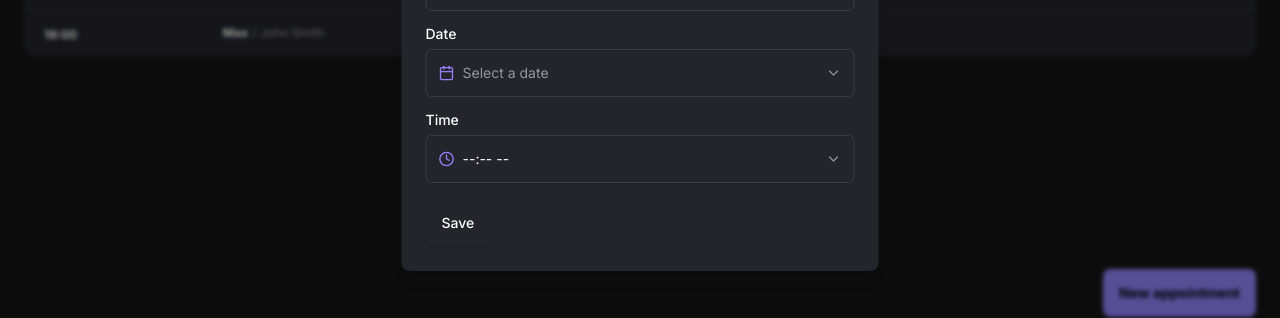
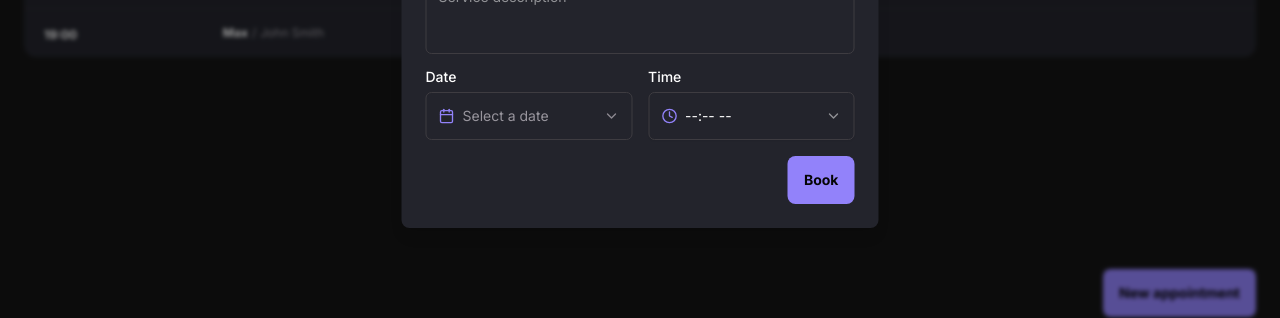
Before and after one commit to carloswimmer/pet-shop, a Next.js app: page / in a window 1280 px wide. Both pictures are taken after a click on the button "New appointment". Shown: the part 459-777 px from the top of the page. Built offline with nearby package versions, Linux system fonts and the light colour scheme.

Commit message:
Improve Book button layout

```diff
--- a/src/components/appointment-form/appointment-form.tsx
+++ b/src/components/appointment-form/appointment-form.tsx
@@ -1,7 +1,7 @@
 'use client';
 
 import { zodResolver } from '@hookform/resolvers/zod';
-import { Clock, Dog, Phone, User } from 'lucide-react';
+import { Clock, Dog, Loader2, Phone, User } from 'lucide-react';
 import { useForm } from 'react-hook-form';
 import {
   DateField,
@@ -35,6 +35,7 @@
       phone: '',
       description: '',
       scheduleAt: undefined,
+      time: '',
     },
   });
 
@@ -97,6 +98,7 @@
               input={{ placeholder: 'Service description' }}
             />
 
+            <div className="space-y-4 md:grid md:grid-cols-2 md:gap-4 md:space-y-0">
               <DateField
                 form={form}
                 name="scheduleAt"
@@ -112,8 +114,20 @@
                 input={{ placeholder: '--:-- --' }}
                 options={TIME_OPTIONS}
               />
+            </div>
 
-            <Button type="submit">Save</Button>
+            <div className="flex justify-end">
+              <Button
+                type="submit"
+                variant="brand"
+                disabled={form.formState.isSubmitting}
+              >
+                {form.formState.isSubmitting && (
+                  <Loader2 className="h-4 w-4 animate-spin" />
+                )}
+                Book
+              </Button>
+            </div>
           </form>
         </Form>
       </DialogContent>
```
Lines whose indentation alone changed are shown as unchanged.
